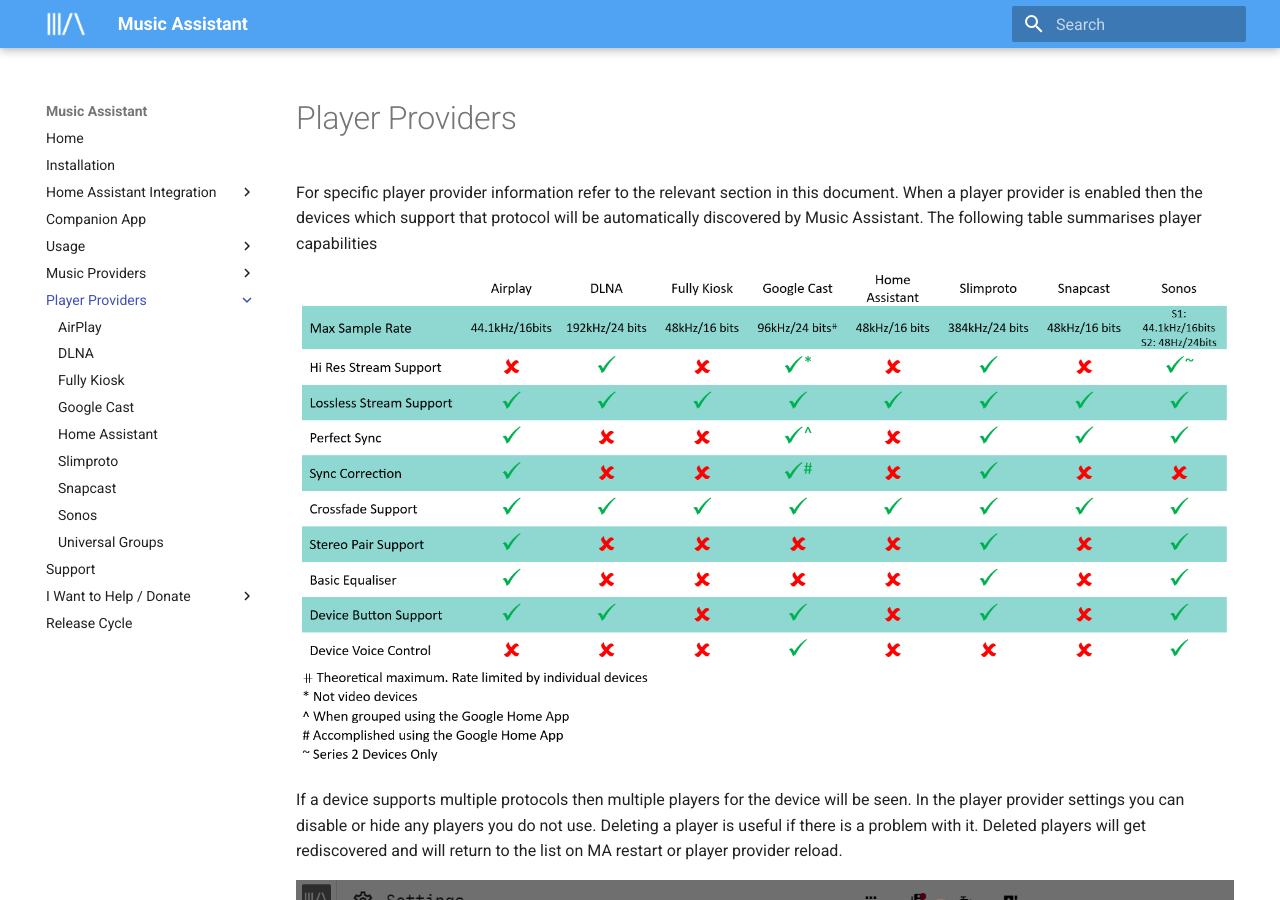
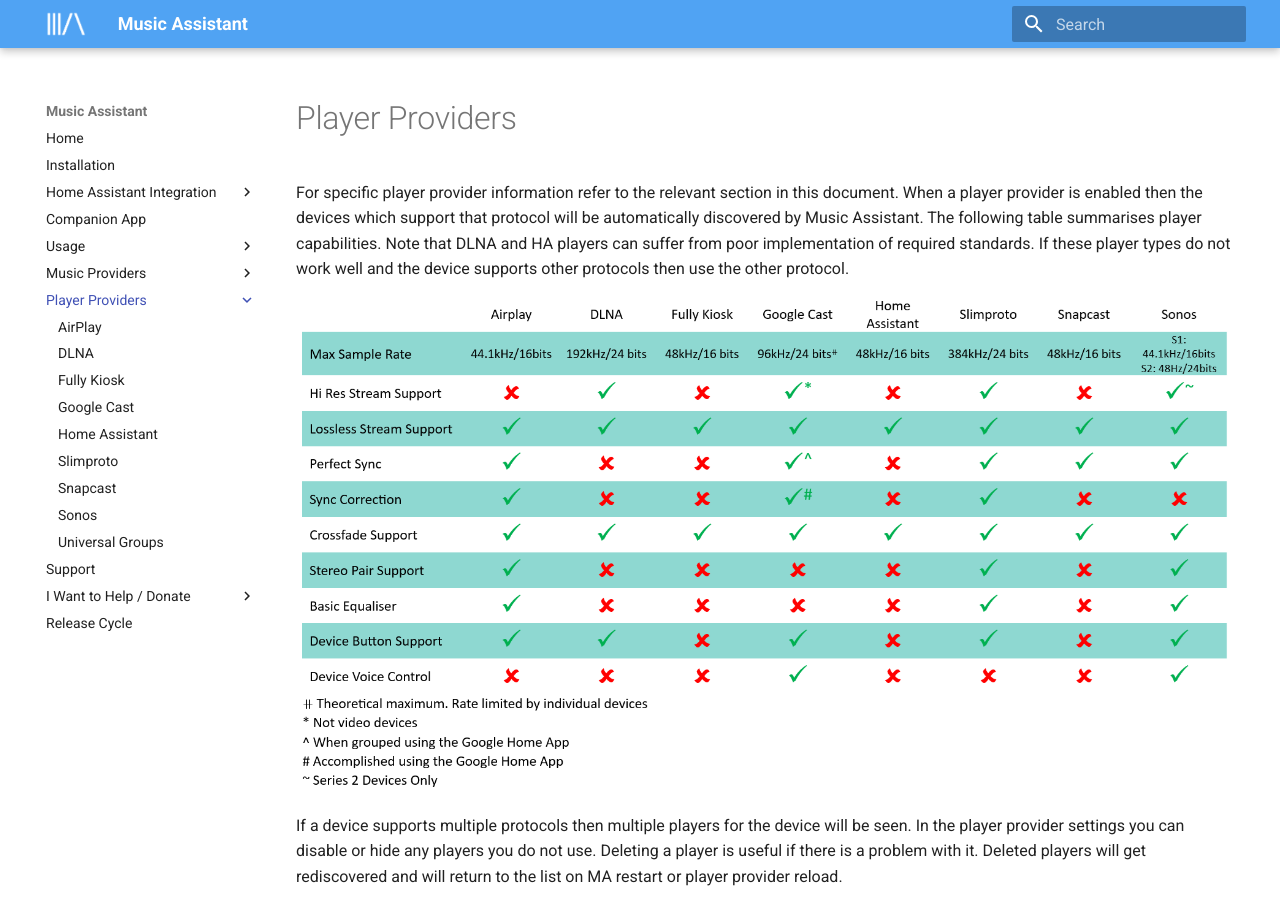
Before and after one commit to pwbriggs/music-assistant.github.io, an MkDocs documentation site: the page built from docs/player-support/index.md, in a window 1280 px wide and 900 px high. Built offline with MkDocs 1.6.1 and Material for MkDocs 9.7.7, drawn with Linux system fonts in a browser that asks for light colours.

Commit message:
Add DLNA and HA info

```diff
--- a/docs/player-support/index.md
+++ b/docs/player-support/index.md
@@ -5,7 +5,7 @@
 
 # Player Providers
 
-For specific player provider information refer to the relevant section in this document. When a player provider is enabled then the devices which support that protocol will be automatically discovered by Music Assistant. The following table summarises player capabilities
+For specific player provider information refer to the relevant section in this document. When a player provider is enabled then the devices which support that protocol will be automatically discovered by Music Assistant. The following table summarises player capabilities. Note that DLNA and HA players can suffer from poor implementation of required standards. If these player types do not work well and the device supports other protocols then use the other protocol.
 
 ![Preview image](../assets/player-provider-summary.png){ width = 600 }
 
```
